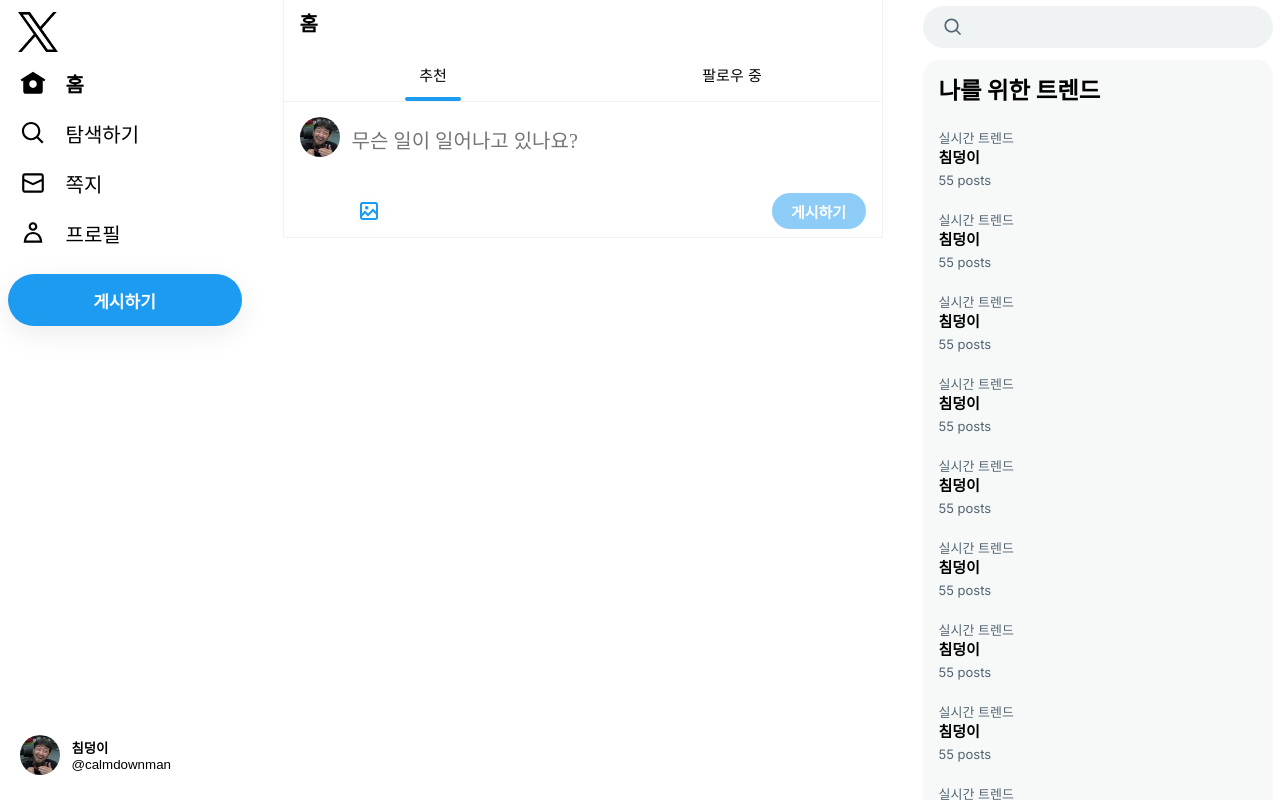
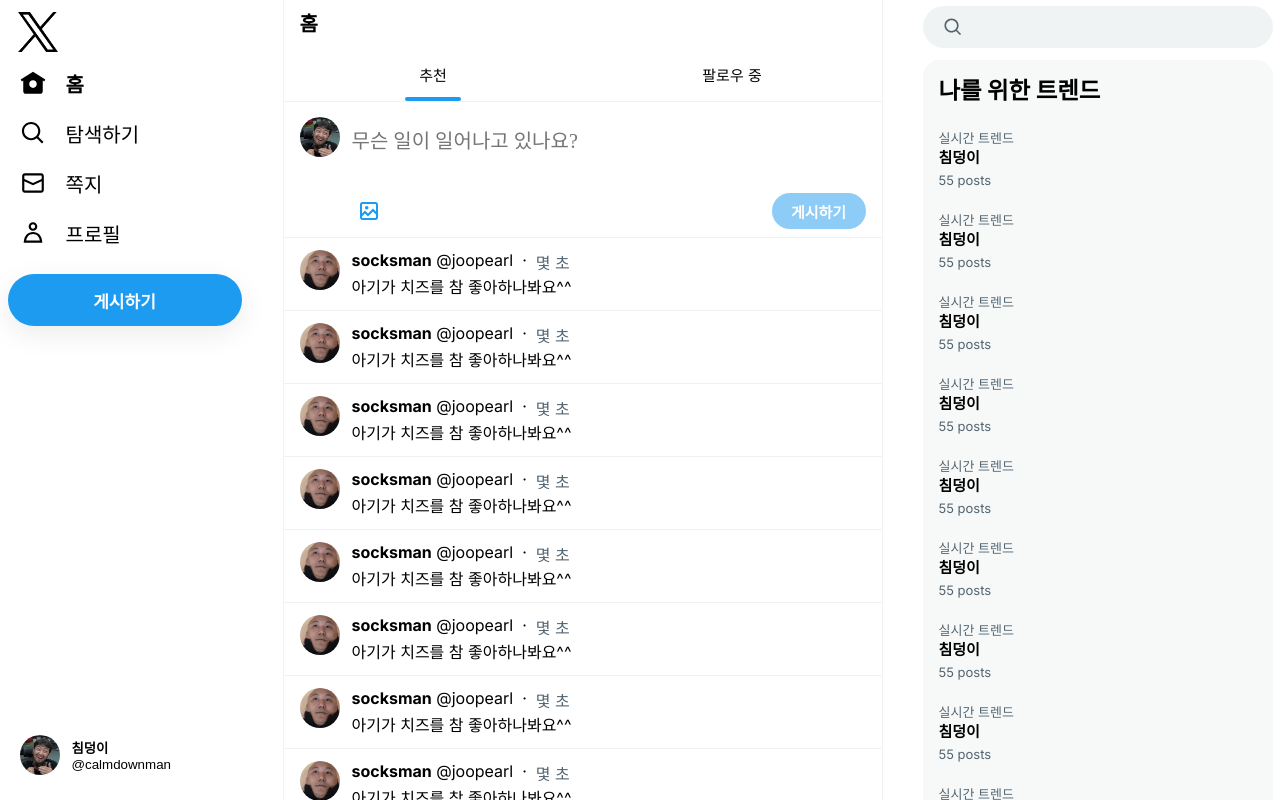
Before and after one commit to boyfromthewell/X-clone, a Next.js app: page /home in a window 1280 px wide. Built offline with nearby package versions, Linux system fonts and the light colour scheme.

Commit message:
feat: Post component

```diff
--- /dev/null
+++ b/src/app/(afterLogin)/_component/Post.tsx
@@ -0,0 +1,58 @@
+import Link from "next/link";
+import styles from "./post.module.css";
+import dayjs from "dayjs";
+import relativeTime from "dayjs/plugin/relativeTime";
+import "dayjs/locale/ko";
+
+dayjs.locale("ko");
+dayjs.extend(relativeTime);
+
+export default function Post() {
+  const target = {
+    User: {
+      id: "joopearl",
+      nickname: "socksman",
+      image: "/temp.png",
+    },
+    content: "아기가 치즈를 참 좋아하나봐요^^",
+    createdAt: String(new Date()),
+    Images: [],
+  };
+
+  return (
+    <article className={styles.post}>
+      <div className={styles.postWrapper}>
+        <div className={styles.postUserSection}>
+          <Link href={`/${target.User.id}`} className={styles.postUserImage}>
+            <img src={target.User.image} alt={target.User.nickname} />
+            <div className={styles.postShade} />
+          </Link>
+        </div>
+        <div className={styles.postBody}>
+          <div className={styles.postMeta}>
+            <Link href={`/${target.User.id}`}>
+              <span className={styles.postUserName}>
+                {target.User.nickname}
+              </span>
+              &nbsp;
+              <span className={styles.postUserId}>@{target.User.id}</span>
+              &nbsp; · &nbsp;
+            </Link>
+            <span className={styles.postDate}>
+              {dayjs(target.createdAt).fromNow(true)}
+            </span>
+          </div>
+          <div>{target.content}</div>
+          <div className={styles.postImageSection}>
+            {/* {target.Images.length > 0 && (
+              <div className={styles.postImageSection}>
+                <img src={target.Images[0]?.Link} alt="" />
+              </div>
+            )} */}
+          </div>
+          {/* <ActionButtons /> */}
+        </div>
+      </div>
+    </article>
+  );
+}
--- /dev/null
+++ b/src/app/(afterLogin)/_component/post.module.css
@@ -0,0 +1,88 @@
+.post {
+  display: flex;
+  flex-direction: column;
+  padding: 12px 16px;
+  border-color: rgb(239, 243, 244);
+  border-bottom-width: 1px;
+  border-bottom-style: solid;
+  transition-property: background-color, box-shadow;
+  transition-duration: 0.2s;
+  cursor: pointer;
+}
+.post:hover {
+  background-color: rgba(0, 0, 0, 0.03);
+}
+
+.postWrapper {
+  display: flex;
+  flex-direction: row;
+}
+
+.postUserSection {
+  margin-right: 12px;
+  width: 40px;
+}
+
+.postUserImage {
+  position: relative;
+  display: inline-block;
+  width: 40px;
+  height: 40px;
+  border-radius: 20px;
+}
+
+.postShade {
+  display: inline-block;
+  width: 40px;
+  height: 40px;
+  border-radius: 20px;
+  position: absolute;
+  top: 0;
+  left: 0;
+}
+.postShade:hover {
+  background-color: rgba(26, 26, 26, 0.15);
+}
+
+.postUserImage img {
+  width: 40px;
+  height: 40px;
+  border-radius: 20px;
+  object-fit: cover;
+}
+
+.postUserName {
+  font-weight: bold;
+}
+
+.postUserNick,
+.postDate {
+  color: rgb(83, 100, 113);
+}
+
+.postDate:hover {
+  text-decoration: underline;
+}
+
+.postImageSection {
+}
+
+.postBody {
+  display: flex;
+  flex-direction: column;
+  width: 100%;
+}
+.postUserName:hover {
+  text-decoration: underline;
+}
+
+.postMeta {
+  display: flex;
+  flex-direction: row;
+}
+
+.postImageSection img {
+  margin-top: 12px;
+  width: 100%;
+  border-radius: 16px;
+}
--- a/src/app/(afterLogin)/home/page.tsx
+++ b/src/app/(afterLogin)/home/page.tsx
@@ -1,3 +1,4 @@
+import Post from "../_component/Post";
 import PostForm from "./_component/PostForm";
 import Tab from "./_component/Tab";
 import TabProvider from "./_component/TabProvider";
@@ -9,6 +10,16 @@
       <TabProvider>
         <Tab />
         <PostForm />
+        <Post />
+        <Post />
+        <Post />
+        <Post />
+        <Post />
+        <Post />
+        <Post />
+        <Post />
+        <Post />
+        <Post />
       </TabProvider>
     </main>
   );
```
Also changed, not shown: package.json (+5 -4 lines), public/temp.png (added), src/app/(afterLogin)/home/_component/Post.tsx (deleted), 1 other file (tests, documents, lock files or other folders).
